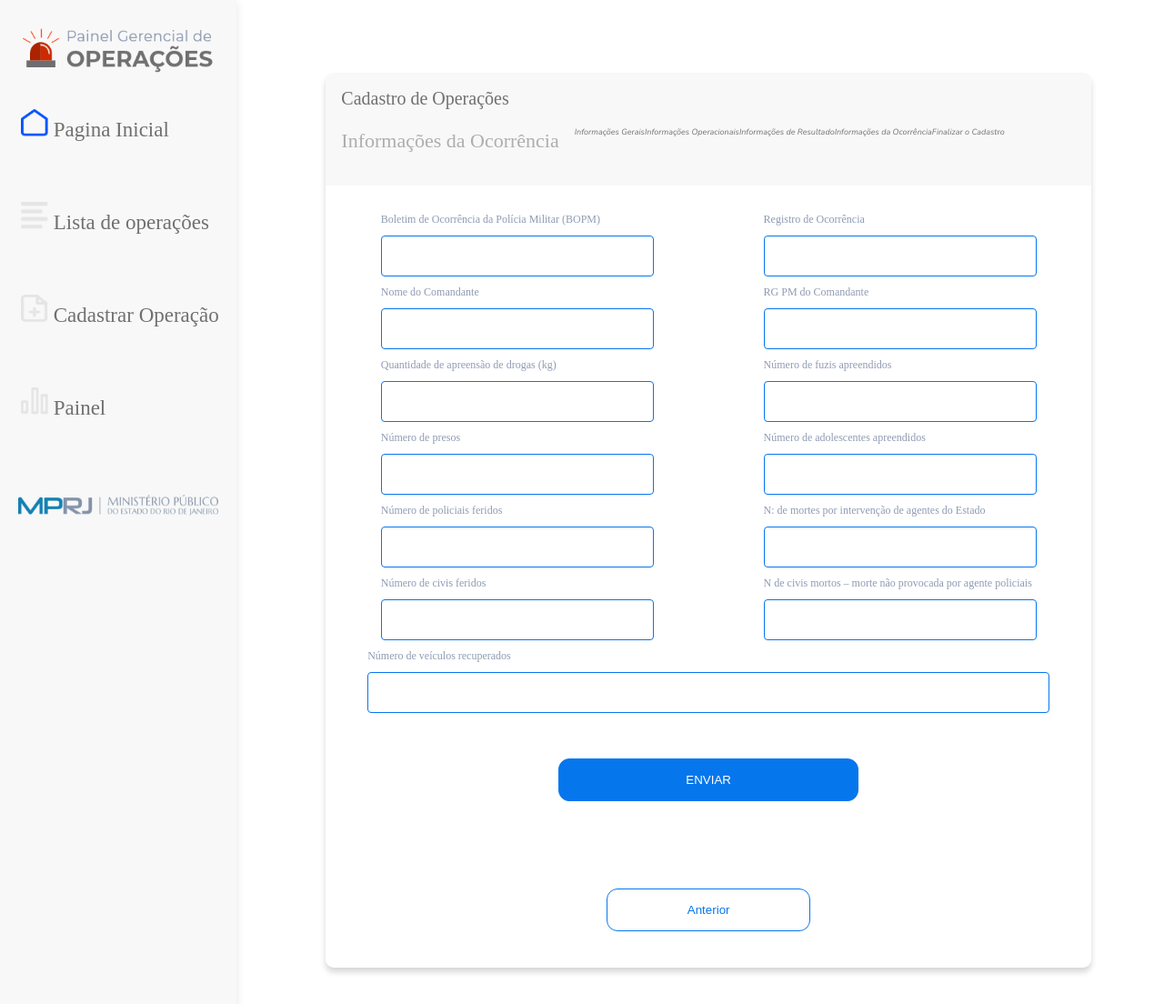
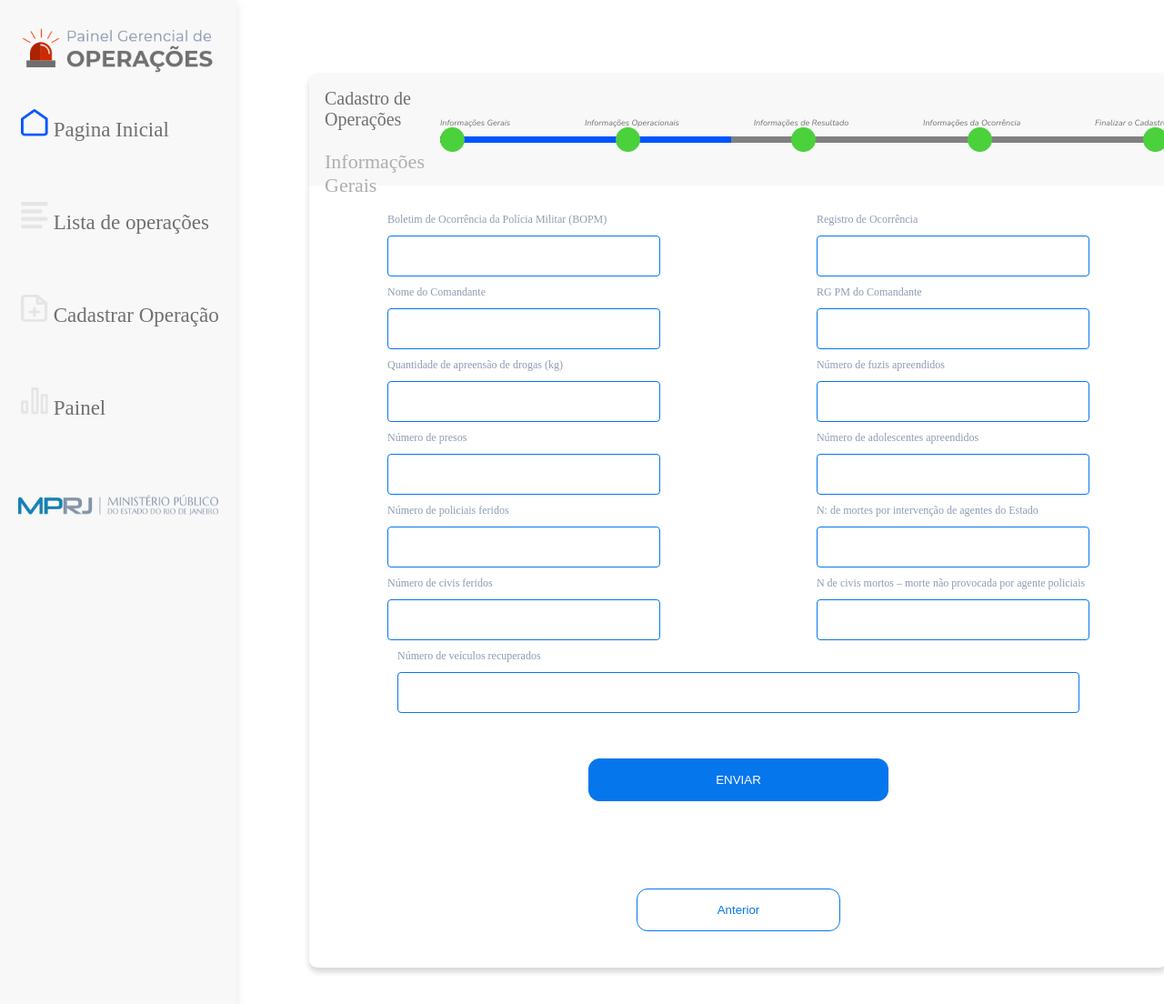
Before and after one commit to MinisterioPublicoRJ/ropm, a Django app: page /operacoes/cadastro/informacoes/ocorrencia in a window 1280 px wide; the page is wider, and only the part inside the window is pictured. Shown: the top 1104 px of that part at 91% size. Run offline with Django 3.2, Linux system fonts and the light colour scheme; the visitor is signed in with stand-in values (Sample User, id 1).

Commit message:
Ajustando progress bar

```diff
--- a/operations/templates/operations/form_template_ocurrence.html
+++ b/operations/templates/operations/form_template_ocurrence.html
@@ -10,7 +10,7 @@
         <div class="header-form">
             <div class="text-header-form">
               <span>Cadastro de Operações</span>
-                <p>Informações da Ocorrência</p>
+              <p>Informações Gerais</p>
             </div>
             <div>
               <div class="progressbar-text">
@@ -20,10 +20,14 @@
               <p>Informações da Ocorrência</p>
               <p>Finalizar o Cadastro</p>
               </div>
-                <!--<progress  max="100" value="50" id="progressbar"></progress>!-->
-                <div class="progress">
-                    <div class="progress-bar"></div>
-                </div>
+              <progress  max="100" value="40" id="progressbar"></progress>
+              <ul class="progressbar">
+                  <li class="active"></li>
+                  <li></li>
+                  <li></li>
+                  <li></li>
+                  <li></li>
+              </ul>
             </div>
           </div>
         <div class="form-main">
--- /dev/null
+++ b/static/css/painel.css
@@ -0,0 +1,22 @@
+.progressbar {
+    counter-reset: step;
+    display: flex;
+    justify-content: space-between;
+    margin-top: -17px;
+    padding: 0px;
+}
+.progressbar li {
+    list-style-type: none;
+}
+.progressbar li:before {
+    width: 15px;
+    height: 15px;
+    content: counter(step);
+    counter-increment: step;
+    border: 6px solid #4AD13B;
+    display: block;
+    border-radius: 50%;
+    background-color: #4AD13B;
+    color: transparent;
+
+}
--- a/static/css/style.css
+++ b/static/css/style.css
@@ -8,32 +8,6 @@ body{
   grid-template-areas:
   'navBar pageForm pageForm pageForm pageForm pageForm'
 }
-
-#progressbar{
-  background-color: #E5E5E5;
-}
-.progressbar-text{
-  display: flex;
-  font-size: 9px;
-  justify-content: space-between;
-  margin-top: 50px;
-  color: #707070;
-  font-family: Nunito,Regular;
-}
-progress[value] {
-  width: 100vh;
-  height: 7px;
-}
-progress[value]::-webkit-progress-value::before {
-  content: '';
-  width: 6px;
-  height: 6px;
-  position: absolute;
-  border-radius: 100%;
-  right: 7px;
-  top: 7px;
-  background-color: white;
-}
 .navbarLeft{
   text-align: center;
   background-color: #F8F8F8;
@@ -43,6 +17,33 @@ progress[value]::-webkit-progress-value::before {
   width: 260px;
   height: 100%;
 }
+#progressbar{
+  background-color: #E5E5E5;
+}
+.progressbar-text{
+  display: flex;
+  font-size: 9px;
+  justify-content: space-between;
+  margin-top: 40px;
+  color: #707070;
+  font-family: Nunito,Regular;
+}
+progress::-moz-progress-bar {
+  background: #0055FF;
+}
+progress::-webkit-progress-value {
+  background: #0055FF;
+}
+progress {
+  color: #0055FF;
+}
+
+progress[value]{
+  width: 100vh;
+  height: 7px;
+  background-color: #0055FF;
+}
+
 .navbarLeft-img-logo{
   width: 210px;
   height: 50px;
--- a/templates/base.html
+++ b/templates/base.html
@@ -19,6 +19,7 @@
   <link href="{% static 'css/login.css' %}" rel="stylesheet">
   <link href="{% static 'css/initialPage.css' %}" rel="stylesheet">
   <link href="{% static 'css/operationList.css' %}" rel="stylesheet">
+  <link href="{% static 'css/painel.css' %}" rel="stylesheet">
   </script>
   {% block extra_head %}
   {% endblock extra_head %}
```
Also changed, not shown: operations/templates/operations/form_template.html (+22 -14 lines), operations/templates/operations/form_template_info_operation.html (+9 -2 lines), operations/templates/operations/form_template_result_info.html (+9 -2 lines), operations/templates/operations/panel_template.html (+8 -2 lines). Lines whose indentation alone changed are shown as unchanged.
